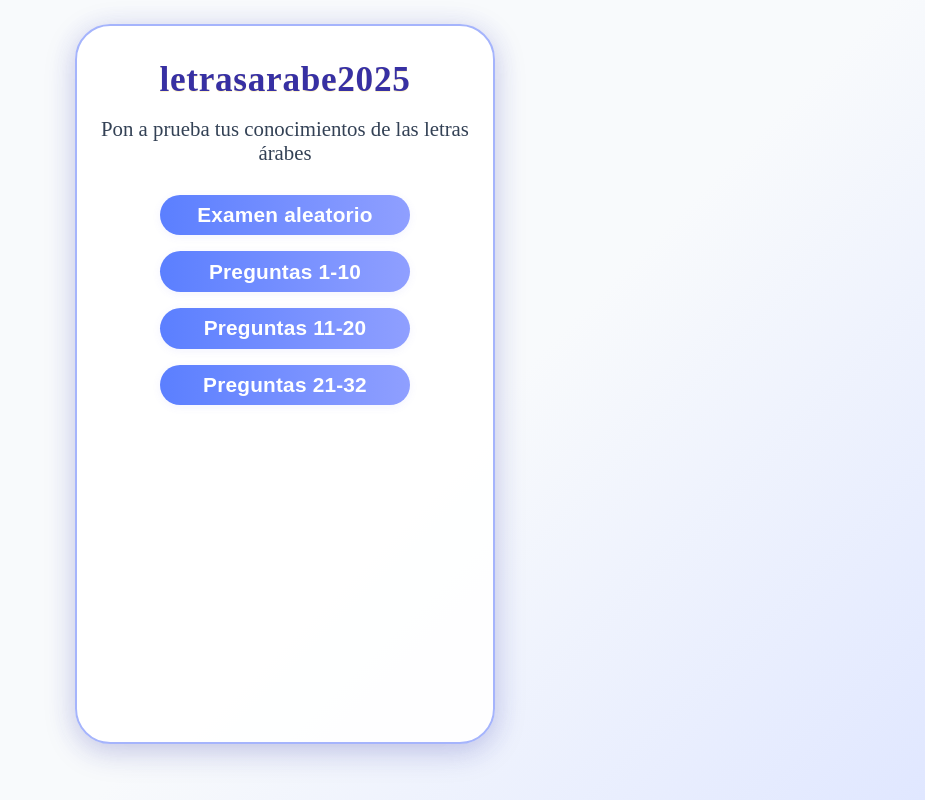
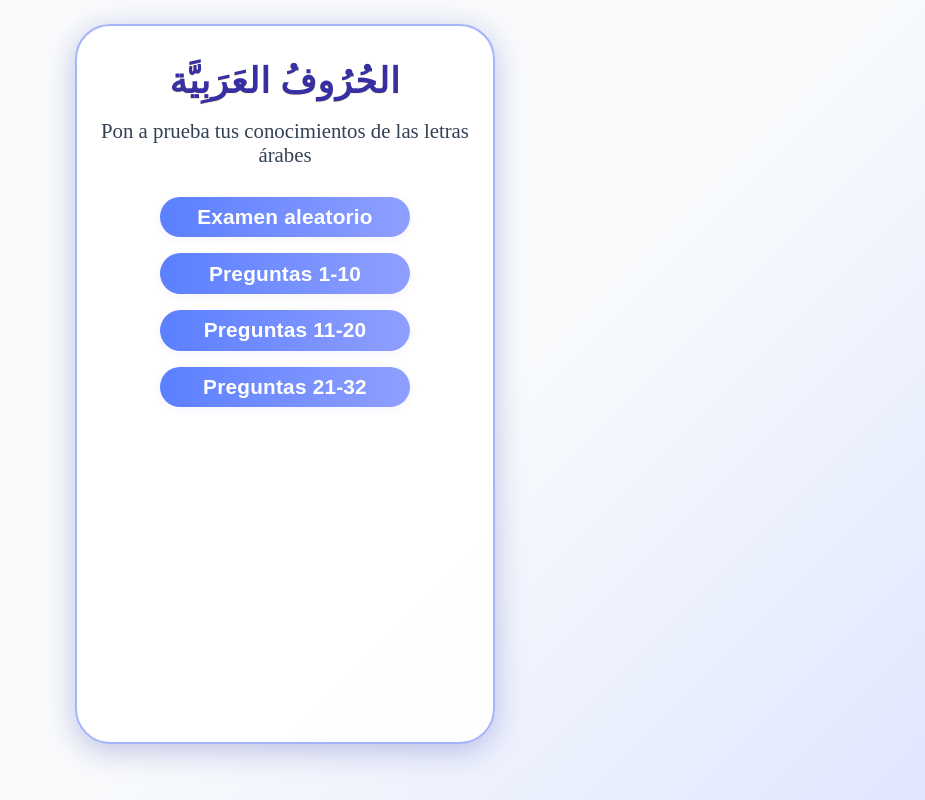
Before and after one commit to YousofFarrag/letrasarabe, a React (Vite) app: page / in a window 1280 px wide. Shown: the whole page, without its empty margins (355-1280 px from the left). Built offline with nearby package versions, Linux system fonts and the light colour scheme; the HTML template or start-up script is replaced by a standard one.

Commit message:
Preparando para el despliegue

```diff
--- a/index.html
+++ b/index.html
@@ -4,7 +4,7 @@
     <meta charset="UTF-8" />
     <link rel="icon" type="image/svg+xml" href="/vite.svg" />
     <meta name="viewport" content="width=device-width, initial-scale=1.0" />
-    <title>>اَلْفِعْلُ الْمُضَارِعُ</title>
+    <title>>الحُرُوفُ العَرَبِيَّة</title>
   </head>
   <body>
     <div id="root"></div>
--- a/src/App.jsx
+++ b/src/App.jsx
@@ -129,7 +129,7 @@ const startQuiz = (type) => {
     <div className="app-frame" dir="ltr" style={{ position: "relative", minHeight: "90vh", display: "flex", flexDirection: "column" }}>
       {step === "start" && (
         <>
-          <div className="main-title">letrasarabe2025</div>
+          <div className="main-title">الحُرُوفُ العَرَبِيَّة</div>
           <div className="desc">Pon a prueba tus conocimientos de las letras árabes</div>
           <div className="start-btns">
             <button className="main-btn" onClick={() => startQuiz("random")}>Examen aleatorio</button>
--- a/src/index.css
+++ b/src/index.css
@@ -165,7 +165,7 @@ body, #root, .main-bg {
   width: 90%;
   box-shadow: 0 2px 8px 0 rgba(99, 102, 241, 0.08);
   color: #3730a3;
-  font-size: 20pt;
+  font-size: 16pt;
   font-weight: bold;
   direction: ltr;
   text-align: center;
```
